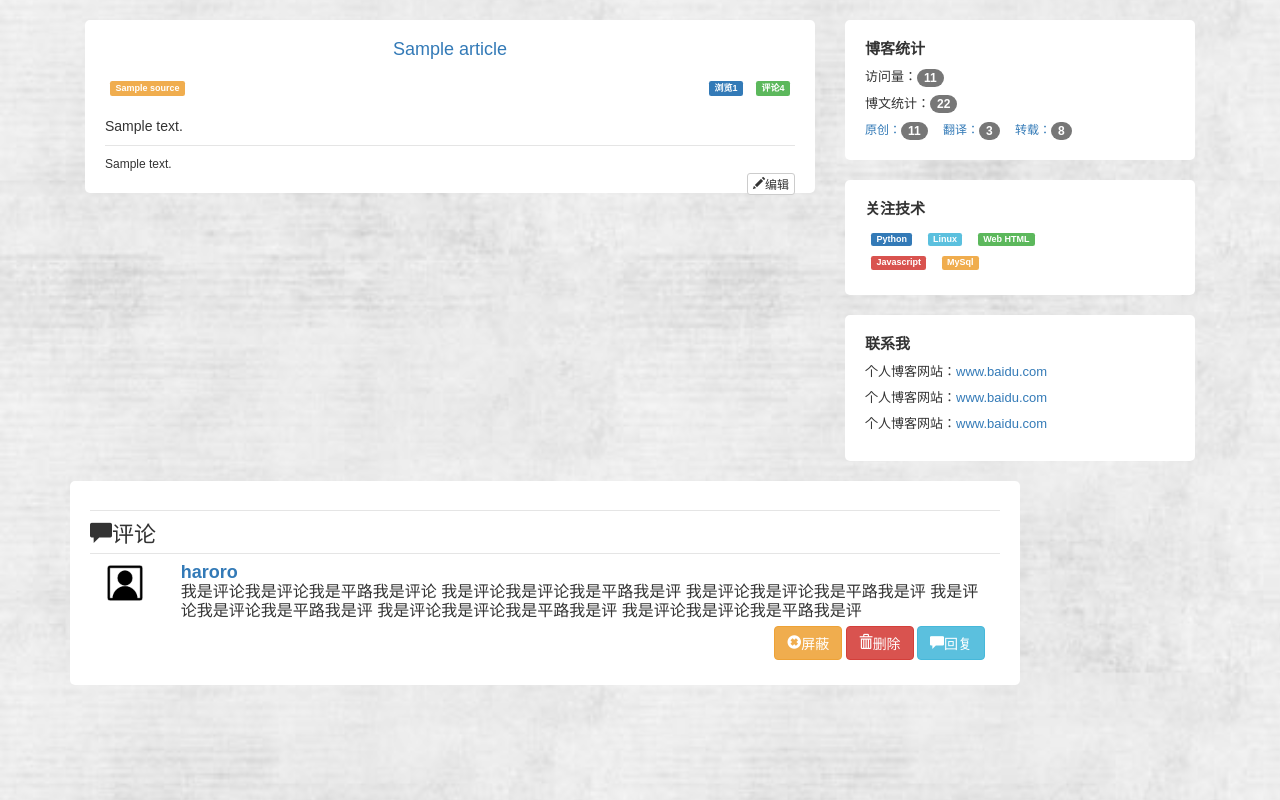
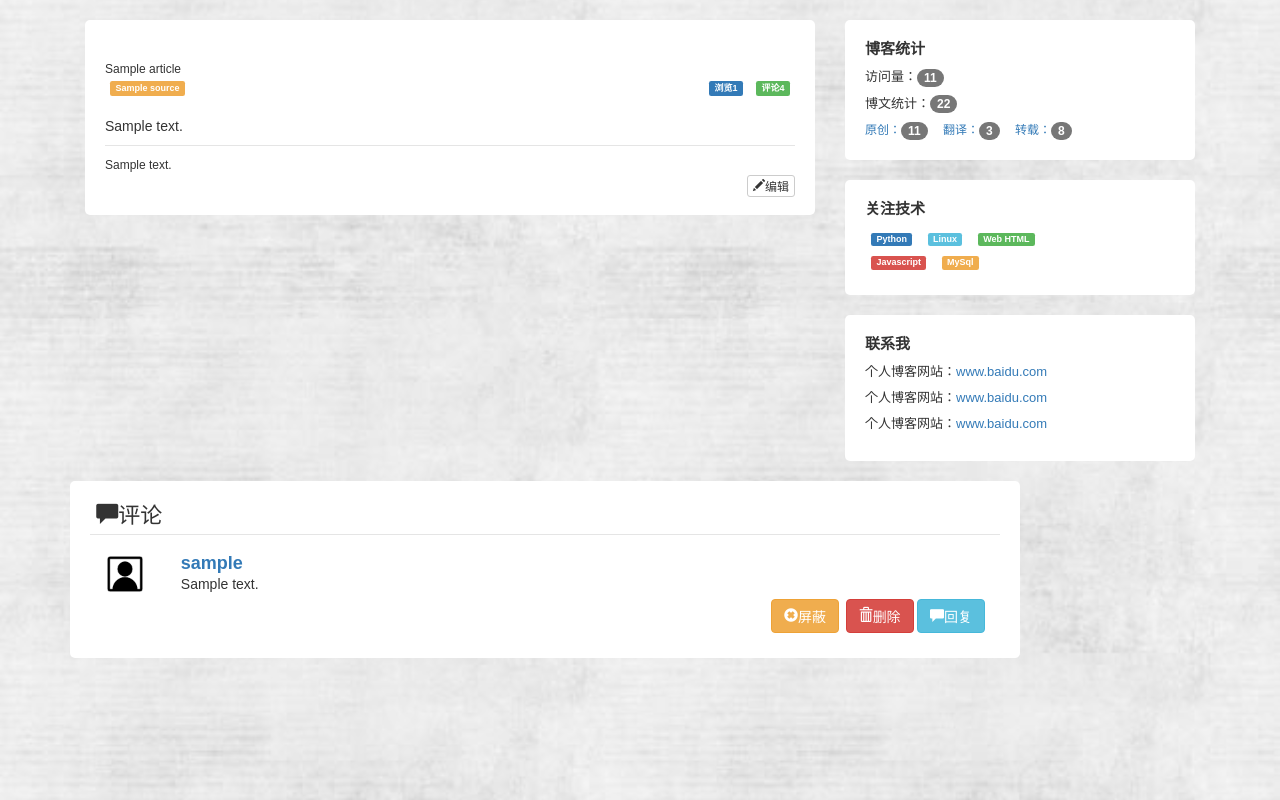
Before and after one commit to H3dg3h09/Blog, a Flask app: page /article/1 in a window 1280 px wide. Run offline with Flask 2, Linux system fonts and the light colour scheme; tables that the repository leaves empty hold one stand-in row (values such as "Sample post"); some libraries are stand-ins or nearby versions.

Commit message:
talks-list

```diff
--- a/app/static/css/style.css
+++ b/app/static/css/style.css
@@ -31,7 +31,7 @@ body{
 }
 .blog-text-title{
     color: #337ab7;
-    font-size: 18px;
+    font-size: 22px;
     text-align: center;
     margin-bottom: 20px;
 }
@@ -44,6 +44,11 @@ body{
     line-height: 20px;
     margin-top: 20px;
 }
+p.blog_text_word{
+    font-size: 15   px;
+    line-height: 20px;
+    word-break: keep-all;
+}
 .blog-r p{
     margin: 8px 0;
     font-size: 13px;
@@ -52,14 +57,17 @@ body{
     display: inline-block;
     margin: 5px 6px;
 }
+.blog-talks-item{
+    padding-top: 10px;
+}
 .blog-talks-item img{
     float:left;
     width:40px;
     height: 40px;
 }
 .blog-talks-item .blog-talks-conment{
-    float:left;
     display: inline-block;
+    float: left;
 }
 .blog-talks-conment .talks-name{
     font-weight: 600;
@@ -67,7 +75,8 @@ body{
     color:#337ab7;
 }
 .blog-talks-conment .talks-conment{
-    font-size: 16px;
+    font-size: 14px;
+    line-height: 20px;
     word-break: break-all;
 
 }
--- a/app/static/js/config.js
+++ b/app/static/js/config.js
@@ -60,7 +60,7 @@ function randomString(len) {
     }
     return pwd;
 }
-article_list();
+
 function article_list(){
     var page = 1;
     var type = ''//article_type
@@ -75,7 +75,6 @@ function article_list(){
         data:data,
         url:'/article_list',
         success:function(res){
-            console.log(res);
             var totalPages = res.totalPages;
             $('.blog_list_pagination').bootstrapPaginator({
                      currentPage: 1,
@@ -99,13 +98,23 @@ function article_list(){
                                 type:'get',
                                 data:{'page':page,'count':10},
                                 success:function (callback) {
-                                        append_blog_list(callback.data,1)
+                                    if(callback.data.length){
+                                        append_blog_list(callback.data)
+                                    }else{
+                                        layer.msg('没有更多数据了！')
+                                    }
+
 
                                     }
                             })
                         }
                 });
-                append_blog_list(res.data,0)
+                if(res.data.length){
+                    append_blog_list(res.data)
+                }else{
+                    layer.msg('没有更多数据了！')
+                }
+                append_blog_list(res.data)
         }
     })
 }
@@ -114,7 +123,8 @@ function append_blog_list(data,type){
     var strLi = ''
     $.each(data,function(idx,ele){
         strLi +=
-         '<li class="blog-text-item">' +
+         '<li class="blog-text-item" data-article-id="'+ele.id+'">' +
+            '<a href="/article/'+ele.id+'" target="_blank">'+
                 '<p class="blog-text-title">'+ele.title+'</p>' +
                 '<div class="blog-text-mark clearfix">' +
                     '<div class="pull-left">' +
@@ -128,9 +138,65 @@ function append_blog_list(data,type){
                     '</div>' +
                 '</div>' +
                 '<span class="blog-text-abstract">'+ele.summary+'</span>' +
+                '</a>'+
         '</li>' ;
     })
 
         $('.blog_list').empty().append(strLi)
 
 }
+
+//查看blog详情
+$('body').on('click','.blog-text-item',function(e){
+    var article_id = $(this).attr('data-article-id');
+
+})
+//blog 加载评论
+function blog_comment(article_id){
+    $.ajax({
+        type:'post',
+        url:'/comment?article_id='+article_id,
+        success:function(res){
+            var strLi = '';
+            $.each(res.data,function(idx,ele){
+                strLi +=
+                '<li class="divider"></li>'+
+                '<li class="blog-talks-item clearfix">'+
+                '<span class="col-md-1"><img src="../static/image/user_img.png" /></span>'+
+                '<span class="blog-talks-conment col-md-11">'+
+                     '<span class="talks-name">'+ele.username+'</span><br/>'+
+                     '<span class="talks-conment">'+ele.content+'</span><br/>'+
+                     '<span class="talks-btn pull-right">'+
+                         '<button class="btn btn-warning"><span class="glyphicon glyphicon-remove-sign">屏蔽</span></button>&nbsp;'+
+                         '<button class="btn btn-success hidden"><span class="glyphicon glyphicon-ok-sign">恢复</span></button>&nbsp;'+
+                         '<button class="btn btn-danger"><span class="glyphicon glyphicon-trash">删除</span></button>&nbsp;'+
+                         '<button class="btn btn-info"><span class="glyphicon glyphicon-comment">回复</span></button>'+
+                     '</span><br/>'+
+                     '<span class="talks-to-talks hidden">'+
+                         '<textarea class="form-control" placeholder="回复："   rows="3"></textarea>'+
+                     '</span>'+
+
+                 '</span>'+
+             '</li>';
+                ;
+            })
+            $('.blog-talks-ul').empty().append(strLi);
+            if($('.blog-talks-ul .blog-talks-item').length>5){
+                $('.blog-talks-all').removeClass('hidden')
+            }
+            $('.blog-talks-ul .blog-talks-item:gt(4)').addClass('hidden')
+        }
+    })
+}
+//展开评论
+$('body').on('click','.talks-out',function(){
+    $('.blog-talks-ul .blog-talks-item').removeClass('hidden');
+    $('.talks-out').addClass('hidden');
+    $('talks-in').removeClass('hidden')
+})
+//收起评论
+$('body').on('click','.talks-in',function(){
+    $('.blog-talks-ul .blog-talks-item:gt(4)').addClass('hidden')
+    $('.talks-in').addClass('hidden');
+    $('talks-out').removeClass('hidden')
+})
--- a/app/templates/blog_text.html
+++ b/app/templates/blog_text.html
@@ -22,8 +22,9 @@
         <div class="row-fluid clearfix" id="conment">
             <div class="col-md-8 blog-l">
                 {% block article %}
-                <div class="card">
-                <p class="blog-text-title">{{ article.title }}</p>
+                <div class="card" style="padding-bottom:40px;">
+                    <p class="blog-text-title"></p>{{ article.title }}</p>
+                    <a class="hidden" id="article_id">{{ article.id }}</a>
                     <div class="blog-text-mark clearfix">
                         <div class="pull-left">
                             {% block source %}
@@ -39,13 +40,12 @@
                     </div>
                     <span class="blog-text-abstract">{{ article.summary }}</span>
                     <li class="divider"></li>
-                    <span class="">
                     {% for i in article.content: %}
-                        <p>{{i}}</p>
+                    <p class="blog_text_word">{{i}}</p>
                     {% endfor %}
-                    </span>
-                    <button type="button" class="btn btn-default btn-xs  edit-blog pull-right"><span class="glyphicon glyphicon-pencil">编辑</span></button>
-                <!--<span class="">{{ article.content }}</span>-->
+
+                    <p class="pull-right"><button type="button" class="btn btn-default btn-xs  edit-blog"><span class="glyphicon glyphicon-pencil">编辑</span></button></p>
+
             </div>
                 {% endblock %}
         </div>
@@ -79,30 +79,16 @@
         </div>
         <div class="row-fluid" id="blog-talks">
             <div class="col-md-10 card" style="margin:0 auto;">
-                    <p class="divider"></p>
-                    <p class="title" style="font-size: 22px;"><span class="glyphicon glyphicon-comment"></span>评论</p>
-                    <ul class="clearfix">
-                        <li class="divider"></li>
-                        <li class="list-item blog-talks-item">
-                           <span class="col-md-1"><img src="../static/image/user_img.png" /></span>
-                            <span class="blog-talks-conment col-md-11">
-                                <span class="talks-name">haroro</span><br/>
-                                <span class="talks-conment">
-                                    我是评论我是评论我是平路我是评论 我是评论我是评论我是平路我是评 我是评论我是评论我是平路我是评 我是评论我是评论我是平路我是评 我是评论我是评论我是平路我是评 我是评论我是评论我是平路我是评
-                                </span><br/>
-                                <span class="talks-btn pull-right">
-                                    <button class="btn btn-warning"><span class="glyphicon glyphicon-remove-sign">屏蔽</span></button>
-                                    <button class="btn btn-success hidden"><span class="glyphicon glyphicon-ok-sign">恢复</span></button>
-                                    <button class="btn btn-danger"><span class="glyphicon glyphicon-trash">删除</span></button>
-                                    <button class="btn btn-info"><span class="glyphicon glyphicon-comment">回复</span></button>
-                                </span><br/>
-                                <span class="talks-to-talks hidden">
-                                    <textarea class="form-control" placeholder="回复："   rows="3"></textarea>
-                                </span>
+                    <p class="title" style="font-size: 22px;">&nbsp;<span class="glyphicon glyphicon-comment"></span>评论</p>
+                    <ul class="blog-talks-ul clearfix">
 
-                            </span>
-                        </li>
+
                     </ul>
+                    <p class="blog-talks-all pull-right hidden">
+                        <a class="talks-out btn btn-default">展开全部</a>
+                        <a class="talks-in btn btn-default hidden">收起</a>
+
+                    </p>
             </div>
 
         </div>
@@ -112,6 +98,9 @@
         </div>
 </body>
 <script>
-
+    var url = window.location.href;
+    var index = url.lastIndexOf("\/");
+    var article_id = url.substring(index + 1, url.length);
+    blog_comment(article_id)
 </script>
 </html>
--- a/app/templates/index.html
+++ b/app/templates/index.html
@@ -40,6 +40,7 @@
 
 </body>
 <script>
+    article_list();
     $('.header').html(headerHTML);
     $('body').append(blogModal)
     //左侧blog博文
```
Lines whose indentation alone changed are shown as unchanged.
